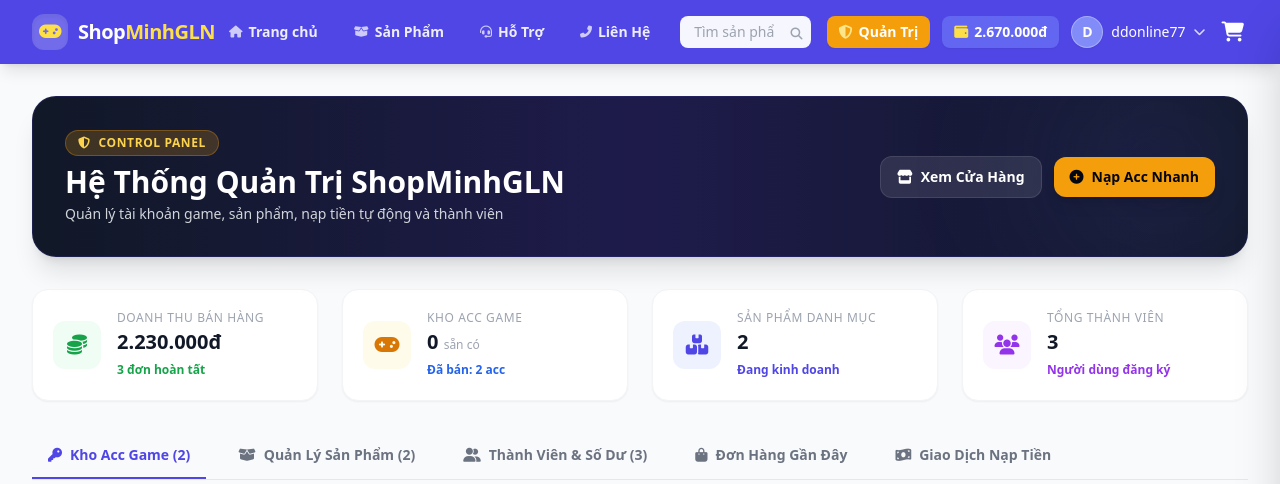
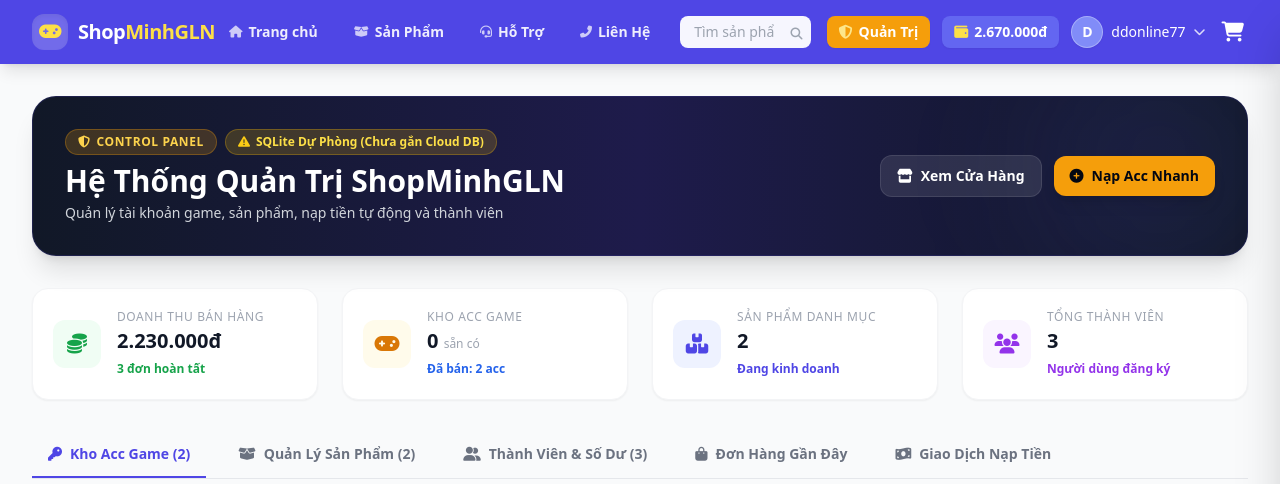
Before and after one commit to MinhGLN86/shopminhgln, a Flask app: page /admin in a window 1280 px wide. Shown: the top 484 px of the page. Run offline with Flask 3, Linux system fonts and the light colour scheme; a user stored in the database is signed in; some libraries are stand-ins or nearby versions.

Commit message:
Add system status API and admin database badge

```diff
--- a/app.py
+++ b/app.py
@@ -73,17 +73,6 @@ def init_db_safely():
 # Thử khởi tạo lúc import
 with app.app_context():
     init_db_safely()
-
-@app.route('/api/system/status')
-def system_status():
-    """Kiểm tra trạng thái hệ thống và loại cơ sở dữ liệu đang hoạt động."""
-    uri = app.config.get('SQLALCHEMY_DATABASE_URI', '')
-    is_pg = uri.startswith('postgresql') and 'sqlite' not in uri
-    return jsonify({
-        'status': 'ok',
-        'database': 'Cloud PostgreSQL (Lưu trữ vĩnh viễn)' if is_pg else 'SQLite (Tạm thời)',
-        'is_permanent': is_pg
-    })
 
 @app.before_request
 def check_db_on_first_request():
@@ -683,6 +672,7 @@ def admin_dashboard():
     total_users = User.query.count()
     total_acc_available = GameAccount.query.filter_by(status='available').count()
     total_acc_sold = GameAccount.query.filter_by(status='sold').count()
+    is_postgres = 'postgresql' in app.config.get('SQLALCHEMY_DATABASE_URI', '')
 
     return render_template('admin.html',
                            products=products,
@@ -694,7 +684,24 @@ def admin_dashboard():
                            total_orders=total_orders,
                            total_users=total_users,
                            total_acc_available=total_acc_available,
-                           total_acc_sold=total_acc_sold)
+                           total_acc_sold=total_acc_sold,
+                           is_postgres=is_postgres)
+
+
+@app.route('/api/system/status')
+def api_system_status():
+    """Kiểm tra tình trạng hệ thống và loại cơ sở dữ liệu đang hoạt động."""
+    db_uri = app.config.get('SQLALCHEMY_DATABASE_URI', '')
+    is_postgres = 'postgresql' in db_uri
+    return jsonify({
+        'status': 'online',
+        'is_postgres': is_postgres,
+        'database_storage': 'PostgreSQL Cloud (Lưu trữ vĩnh viễn 100%)' if is_postgres else 'SQLite Dự Phòng (Tạm thời)',
+        'total_products': Product.query.count(),
+        'total_users': User.query.count(),
+        'total_accounts_available': GameAccount.query.filter_by(status='available').count(),
+        'total_accounts_sold': GameAccount.query.filter_by(status='sold').count()
+    })
 
 
 @app.route('/admin/products/add', methods=['POST'])
--- a/templates/admin.html
+++ b/templates/admin.html
@@ -9,8 +9,20 @@
     <div class="absolute -right-10 -bottom-10 w-64 h-64 bg-indigo-500/10 rounded-full blur-3xl pointer-events-none"></div>
     <div class="relative z-10 flex flex-col md:flex-row md:items-center justify-between gap-4">
       <div>
-        <div class="inline-flex items-center gap-2 px-3 py-1 bg-amber-500/20 text-amber-300 rounded-full text-xs font-bold uppercase tracking-wider mb-2 border border-amber-500/30">
-          <i class="fas fa-shield-alt"></i> Control Panel
+        <div class="flex items-center gap-2 mb-2 flex-wrap">
+          <span class="inline-flex items-center gap-1.5 px-3 py-1 bg-amber-500/20 text-amber-300 rounded-full text-xs font-bold uppercase tracking-wider border border-amber-500/30">
+            <i class="fas fa-shield-alt"></i> Control Panel
+          </span>
+          {% if is_postgres %}
+          <span class="inline-flex items-center gap-1.5 px-3 py-1 bg-green-500/20 text-green-300 rounded-full text-xs font-bold border border-green-500/30 shadow-sm">
+            <i class="fas fa-check-circle text-green-400"></i> Cloud PostgreSQL (Lưu vĩnh viễn 100%)
+          </span>
+          {% else %}
+          <span class="inline-flex items-center gap-1.5 px-3 py-1 bg-yellow-500/20 text-yellow-300 rounded-full text-xs font-bold border border-yellow-500/30"
+                title="Cần gắn External Database URL trên Render để dữ liệu không bị reset">
+            <i class="fas fa-exclamation-triangle text-yellow-400"></i> SQLite Dự Phòng (Chưa gắn Cloud DB)
+          </span>
+          {% endif %}
         </div>
         <h1 class="text-2xl sm:text-3xl font-extrabold text-white flex items-center gap-3">
           Hệ Thống Quản Trị ShopMinhGLN
```
